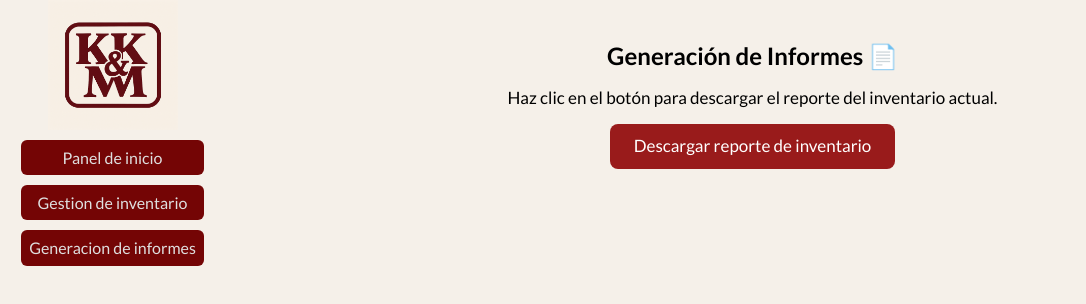
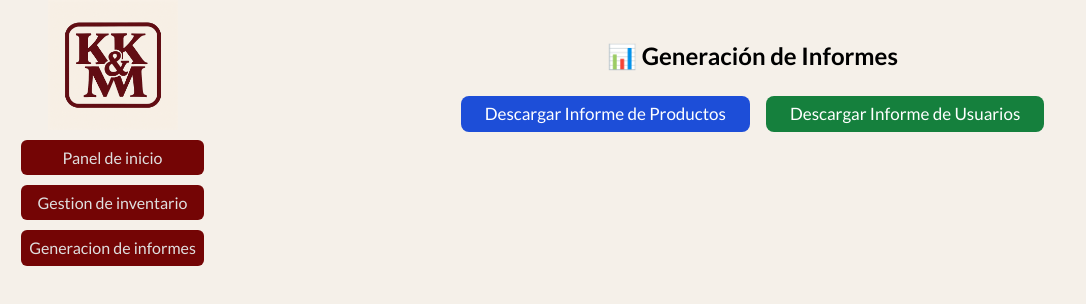
Before and after one commit to MDiazMontealegre/KKM-frontend, a React (Vite) app: page /dashboard/generacion-informes in a window 1280 px wide. Shown: the top 304 px of the page, without its empty margins (0-1086 px from the left). Built offline with nearby package versions, Linux system fonts and the light colour scheme.

Commit message:
generacion-informes

```diff
--- a/src/pages/GeneracionInformes.jsx
+++ b/src/pages/GeneracionInformes.jsx
@@ -1,34 +1,43 @@
 import React from "react";
 
 const GeneracionInformes = () => {
-  const descargarReporte = async () => {
+  const descargarCSV = async (tipo) => {
     try {
-      const response = await fetch("http://localhost:8000/generar-reporte");
+      const url = tipo === "productos"
+        ? "https://kkm-backend.onrender.com/docs#/Product/export_products_product_export_products_get"
+        : "https://kkm-backend.onrender.com/docs#/User/export_users_user_export_users_get";
+
+      const response = await fetch(url);
       if (!response.ok) throw new Error("Error al generar el reporte");
 
       const blob = await response.blob();
-      const url = window.URL.createObjectURL(blob);
+      const downloadUrl = window.URL.createObjectURL(blob);
       const link = document.createElement("a");
-      link.href = url;
-      link.setAttribute("download", "reporte_inventario.xlsx");
+      link.href = downloadUrl;
+      link.setAttribute("download", `${tipo}.csv`);
       document.body.appendChild(link);
       link.click();
       link.remove();
     } catch (error) {
       console.error(error);
-      alert("Ocurrió un error al generar el reporte.");
+      alert("Ocurrió un error al descargar el informe.");
     }
   };
 
   return (
     <div className="text-center p-10">
-      <h1 className="text-2xl font-bold mb-4">Generación de Informes 📄</h1>
-      <p className="mb-4">Haz clic en el botón para descargar el reporte del inventario actual.</p>
+      <h1 className="text-2xl font-bold mb-6">📊 Generación de Informes</h1>
       <button
-        onClick={descargarReporte}
-        className="bg-red-800 hover:bg-red-700 text-white px-6 py-3 rounded-lg"
+        onClick={() => descargarCSV("productos")}
+        className="bg-blue-700 text-white px-6 py-2 rounded-lg mr-4"
       >
-        Descargar reporte de inventario
+        Descargar Informe de Productos
+      </button>
+      <button
+        onClick={() => descargarCSV("usuarios")}
+        className="bg-green-700 text-white px-6 py-2 rounded-lg"
+      >
+        Descargar Informe de Usuarios
       </button>
     </div>
   );
```
